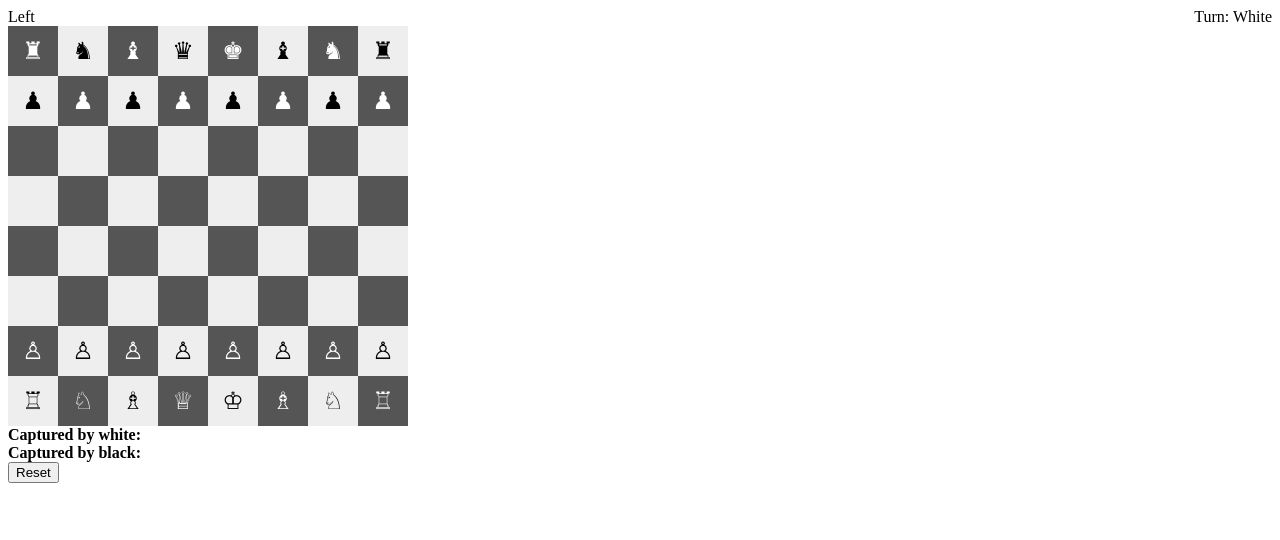
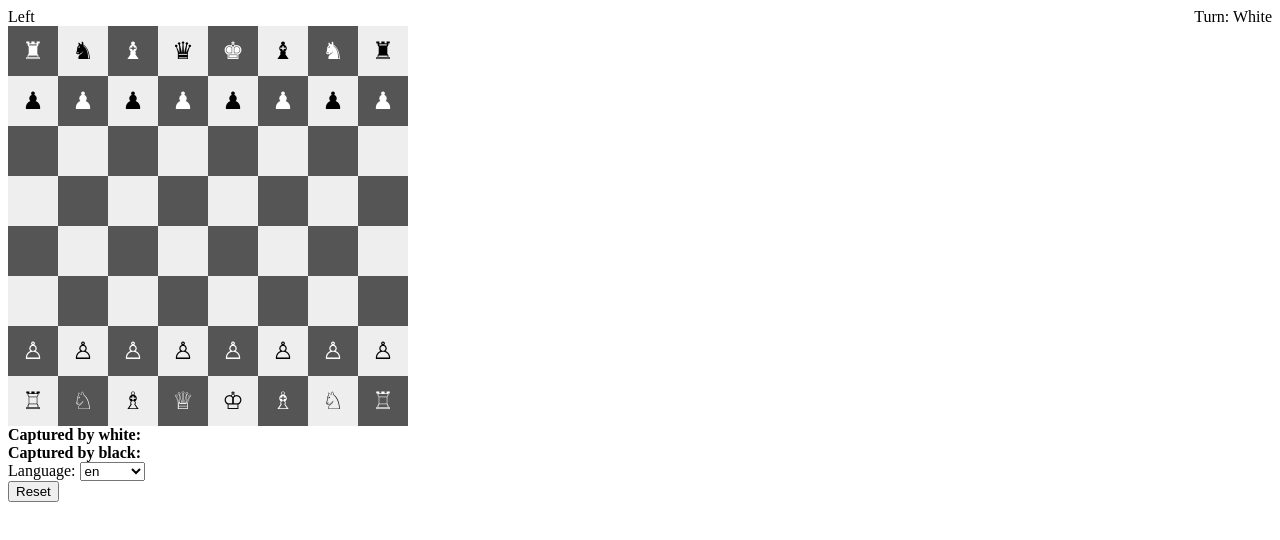
Before and after one commit to gekkedev/ChessEngine, a website with bundled scripts: page web/index.html in a window 1280 px wide. Built offline with nearby package versions, Linux system fonts and the light colour scheme.

Commit message:
feat(web): add language selector

```diff
--- a/web/app.js
+++ b/web/app.js
@@ -11,6 +11,7 @@ const capBlackEl = document.getElementById('captured-black');
 const capWhiteLabelEl = document.getElementById('captured-white-label');
 const capBlackLabelEl = document.getElementById('captured-black-label');
 const resetBtn = document.getElementById('reset');
+const langSelectEl = document.getElementById('lang-select');
 
 const engine = new ChessEngine();
 engine.addPlugin(new LoggerPlugin());
@@ -19,6 +20,22 @@ if (LOCALES[lang]) engine.setLanguage(lang);
 capWhiteLabelEl.textContent = engine.getCapturedByWhiteLabel();
 capBlackLabelEl.textContent = engine.getCapturedByBlackLabel();
 resetBtn.textContent = engine.getResetLabel();
+if (langSelectEl) {
+  Object.keys(LOCALES).forEach(code => {
+    const opt = document.createElement('option');
+    opt.value = code;
+    opt.textContent = code;
+    langSelectEl.appendChild(opt);
+  });
+  langSelectEl.value = engine.language;
+  langSelectEl.addEventListener('change', () => {
+    engine.setLanguage(langSelectEl.value);
+    capWhiteLabelEl.textContent = engine.getCapturedByWhiteLabel();
+    capBlackLabelEl.textContent = engine.getCapturedByBlackLabel();
+    resetBtn.textContent = engine.getResetLabel();
+    render();
+  });
+}
 
 const pieceSymbols = {
   pawn:   { white: '♙', black: '♟' },
--- a/web/index.html
+++ b/web/index.html
@@ -45,6 +45,10 @@
   <div>
     <strong id="captured-black-label"></strong> <span id="captured-black"></span>
   </div>
+  <div>
+    <label for="lang-select">Language:</label>
+    <select id="lang-select"></select>
+  </div>
   <button id="reset"></button>
   <script type="module" src="app.js"></script>
 </body>
```
